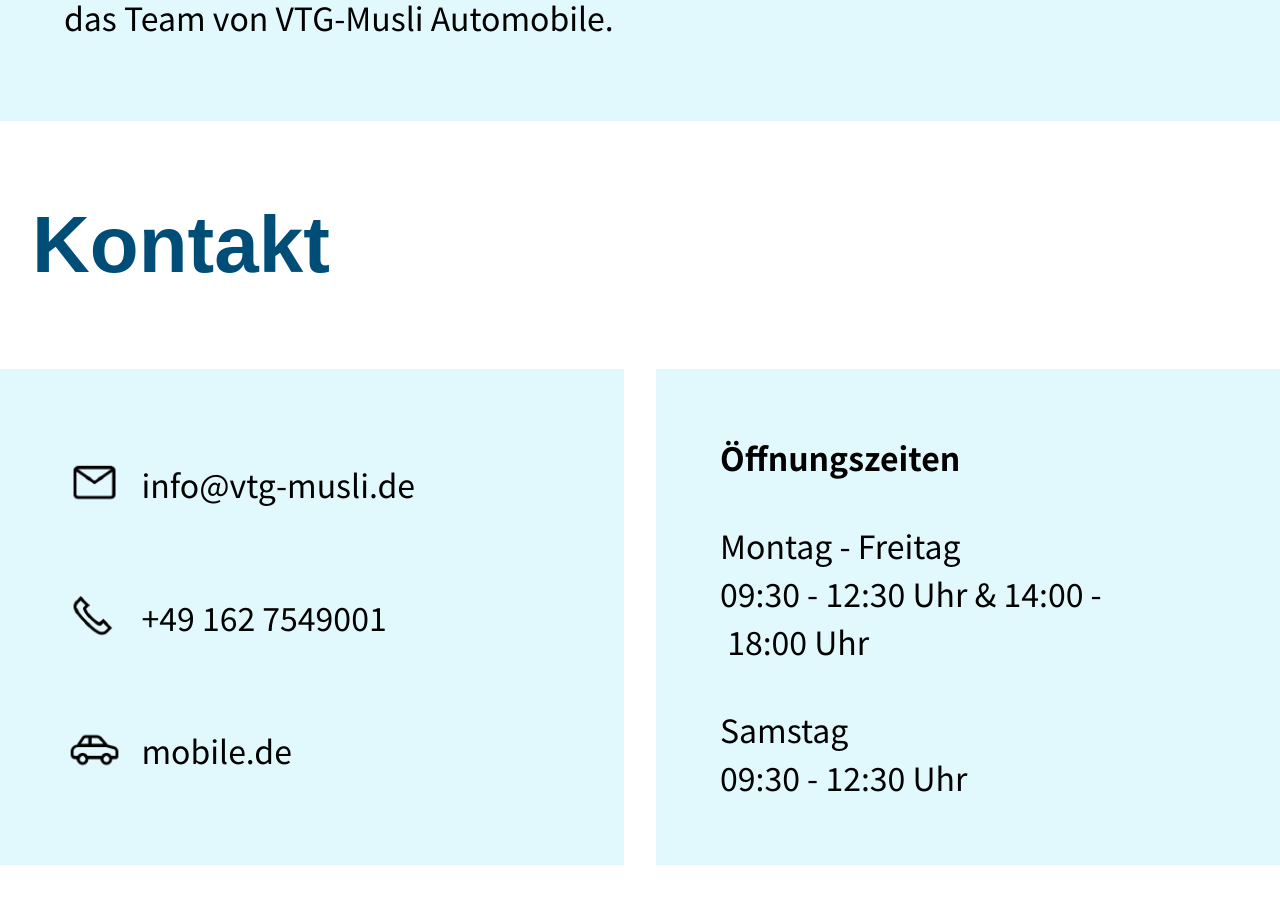
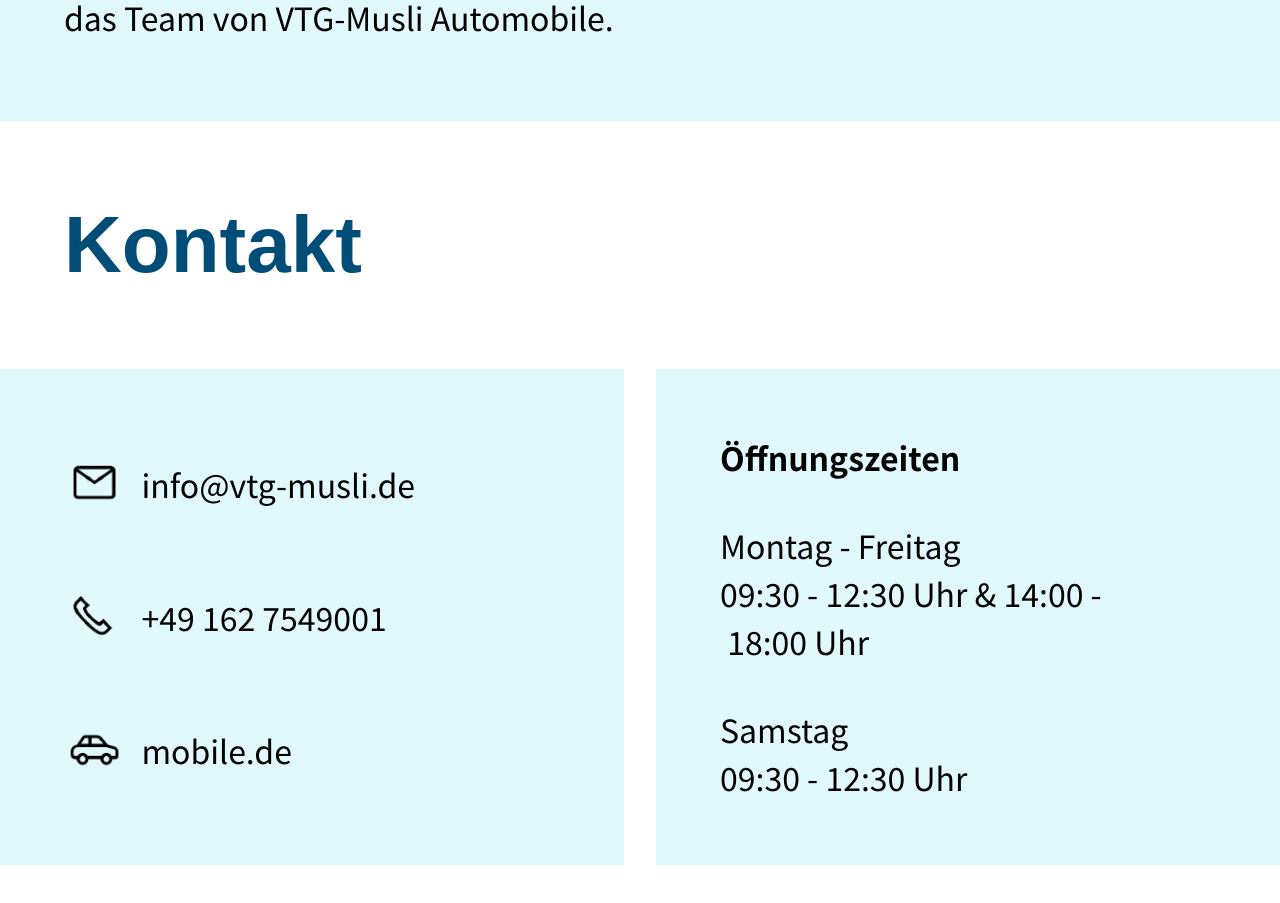
Before and after one commit to marcorosenbaum/vtg-musli, a Vue app: page / in a window 1280 px wide. Shown: the part 3460-4363 px from the top of the page. Built offline with nearby package versions, Linux system fonts and the light colour scheme; a web font is replaced by a local one.

Commit message:
fix typo in class

```diff
--- a/src/components/ContactSection.vue
+++ b/src/components/ContactSection.vue
@@ -1,6 +1,6 @@
 <template>
   <div id="contact-section">
-    <h1 class="py-16 px-8 lg:px16">Kontakt</h1>
+    <h1 class="py-16 px-8 lg:px-16">Kontakt</h1>
     <div class="grid grid-cols-1 gap-y-8 xl:grid-cols-2 xl:gap-x-8 text-[2rem]">
       <div
         class="bg-light-blue py-16 px-8 lg:px-16 flex flex-col gap-y-8 justify-around"
```
